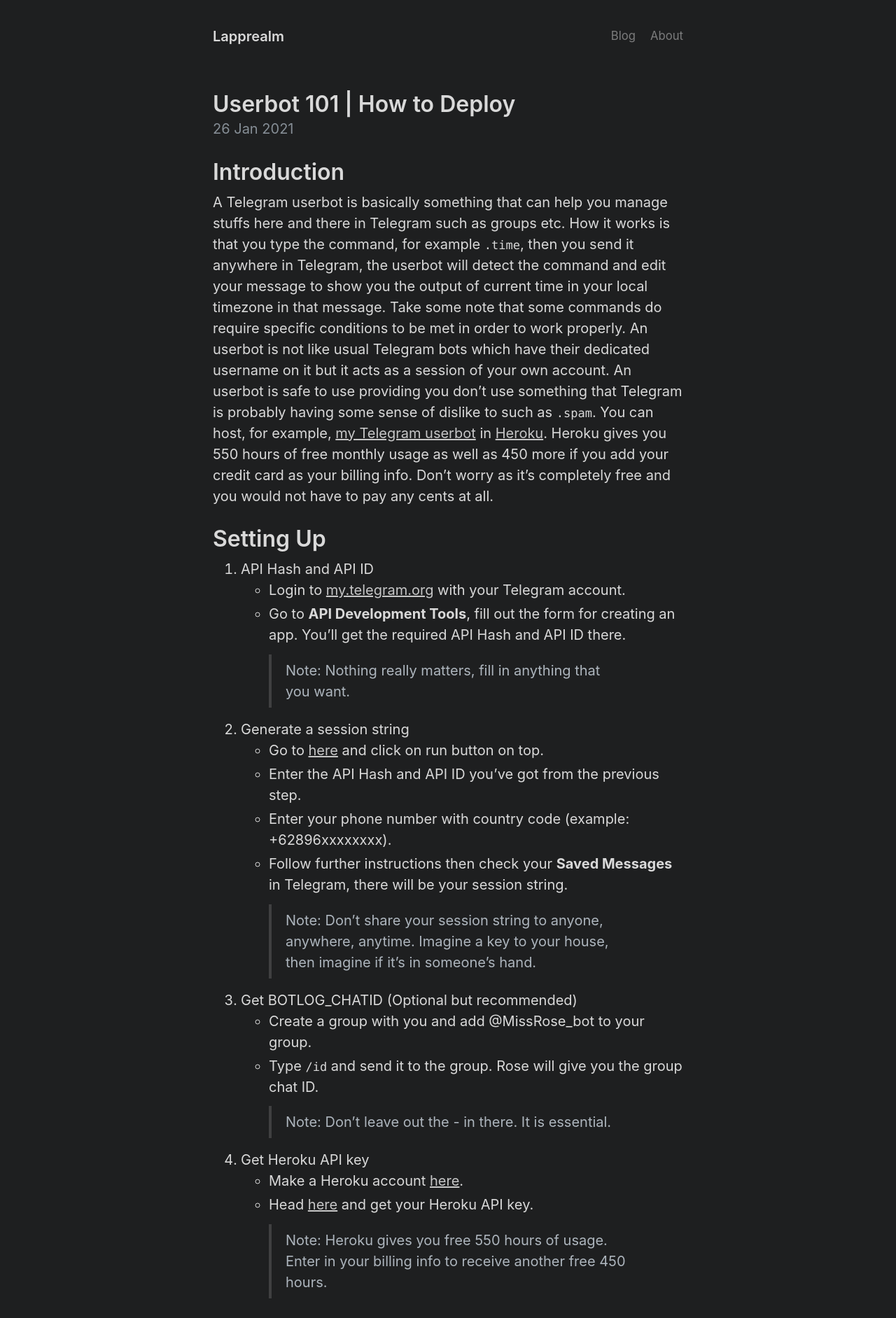
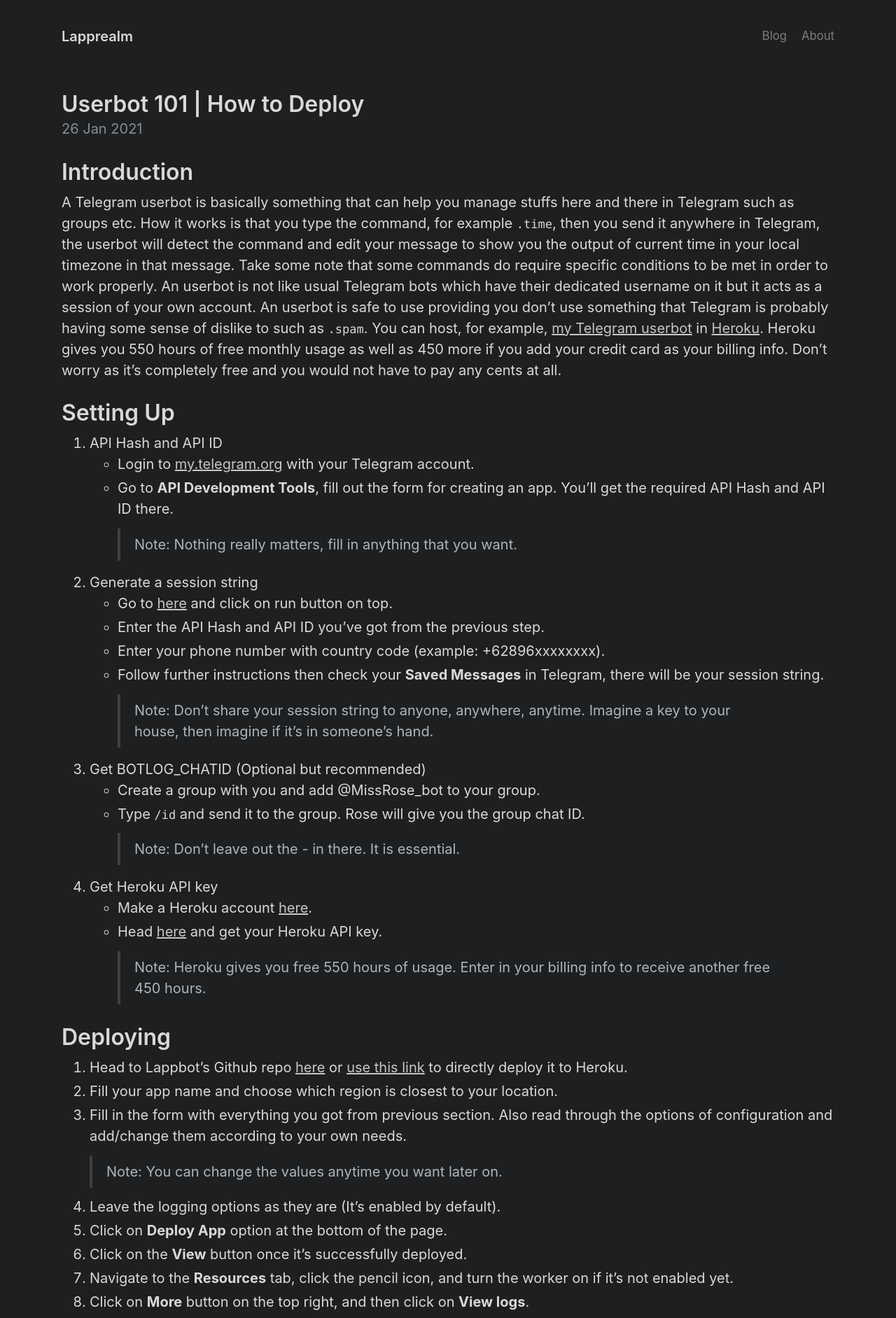
Before and after one commit to Juiux/next-port-landing, a Jekyll site: the page built from index.html, in a window 1280 px wide. Shown: the top 1883 px of the page at 70% size. Built offline with Jekyll 4.4.1, drawn with Linux system fonts in a browser that asks for light colours; the list of posts is cut into pages by our own code.

Commit message:
layout: change max width to 90%

```diff
--- a/_sass/_layout.scss
+++ b/_sass/_layout.scss
@@ -1,16 +1,15 @@
 // Layout
 //
 // Styles for managing the structural hierarchy of the site.
-
 .container {
-  max-width: 45rem;
-  padding-left: var(--spacer-2);
-  padding-right: var(--spacer-2);
-  margin-left:  auto;
-  margin-right: auto;
+    max-width: 90%;
+    padding-left: var(--spacer-2);
+    padding-right: var(--spacer-2);
+    margin-left: auto;
+    margin-right: auto;
 }
 
 footer {
-  margin-top: var(--spacer-3);
-  margin-bottom: var(--spacer-3);
+    margin-top: var(--spacer-3);
+    margin-bottom: var(--spacer-3);
 }
```
